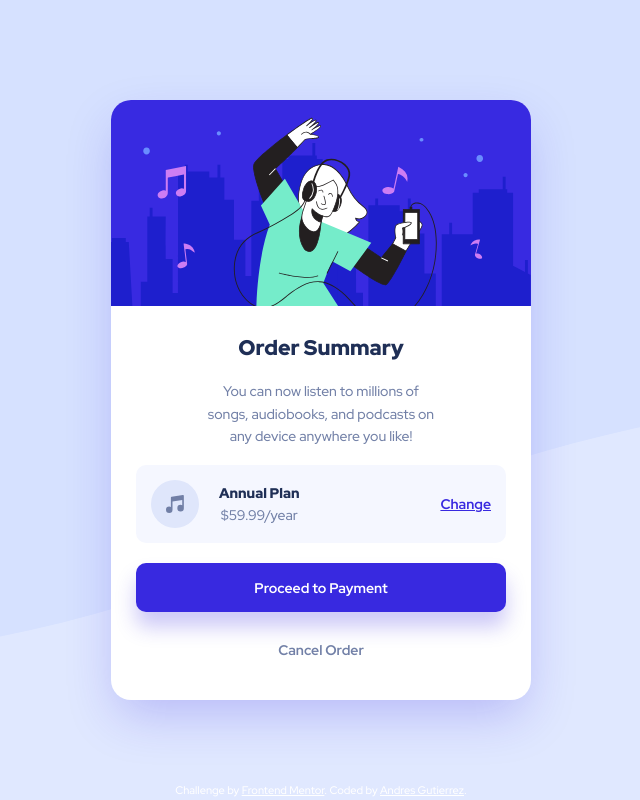
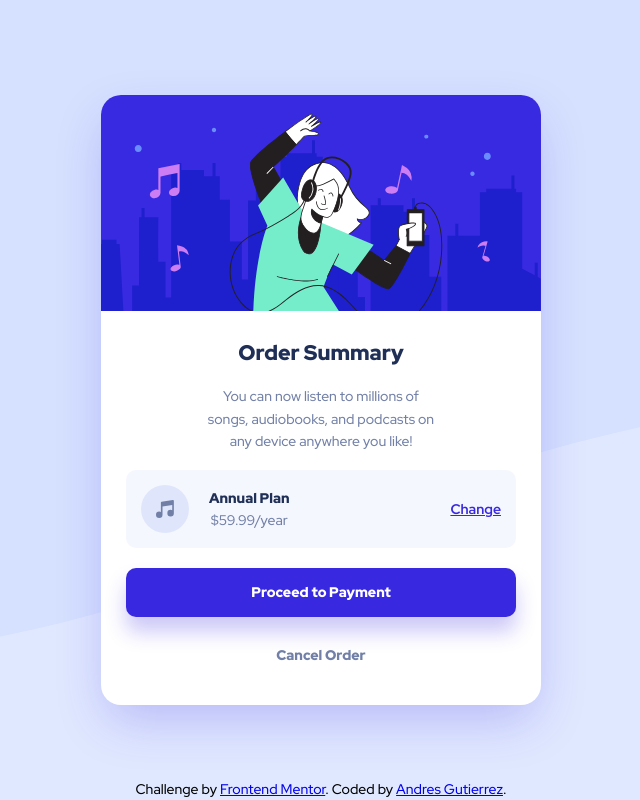
Before and after one commit to AGutierrezR/Order-summary-component, a plain HTML site: page index.html in a window 1280 px wide. Shown: the whole page, without its empty margins (319-959 px from the left). Drawn offline with Linux system fonts and the light colour scheme.

Commit message:
Corrige medidas

```diff
--- a/index.html
+++ b/index.html
@@ -16,14 +16,9 @@
         position: fixed;
         bottom: 0;
         width: 100%;
-        font-size: 11px;
+        font-size: 0.875rem;
         text-align: center;
         margin: 0 auto;
-      }
-
-      .attribution,
-      .attribution a {
-        color: var(--clr-white);
       }
     </style>
   </head>
--- a/scss/components/_button.scss
+++ b/scss/components/_button.scss
@@ -6,7 +6,7 @@
 
   font-family: var(--ff-primary);
   font-size: 0.875rem;
-  font-weight: var(--fw-bold);
+  font-weight: var(--fw-black);
   background-color: var(--bg-color);
   color: var(--txt-color);
   text-align: center;
--- a/scss/components/_order-summary.scss
+++ b/scss/components/_order-summary.scss
@@ -4,7 +4,7 @@
   display: flex;
   flex-direction: column;
   width: 85%;
-  max-width: 420px;
+  max-width: 440px;
   margin: auto 0;
   color: var(--clr-desaturatedblue);
   background-color: var(--clr-white);
@@ -69,7 +69,7 @@
 
   @include media-breakpoint('desktop') {
     &__content {
-      padding: 1.875rem 2.5rem;
+      padding: 2.5rem;
     }
 
     &__plan {
```
Also changed, not shown: css/main.css.
